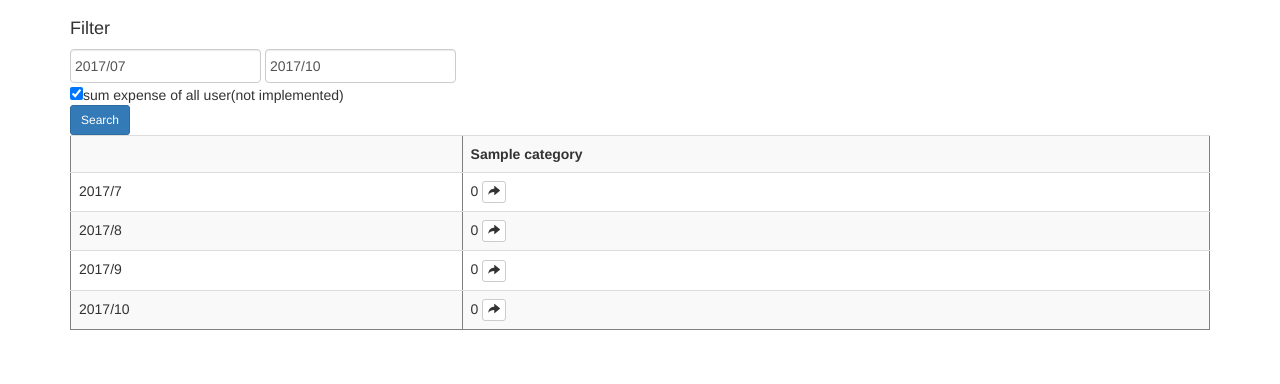
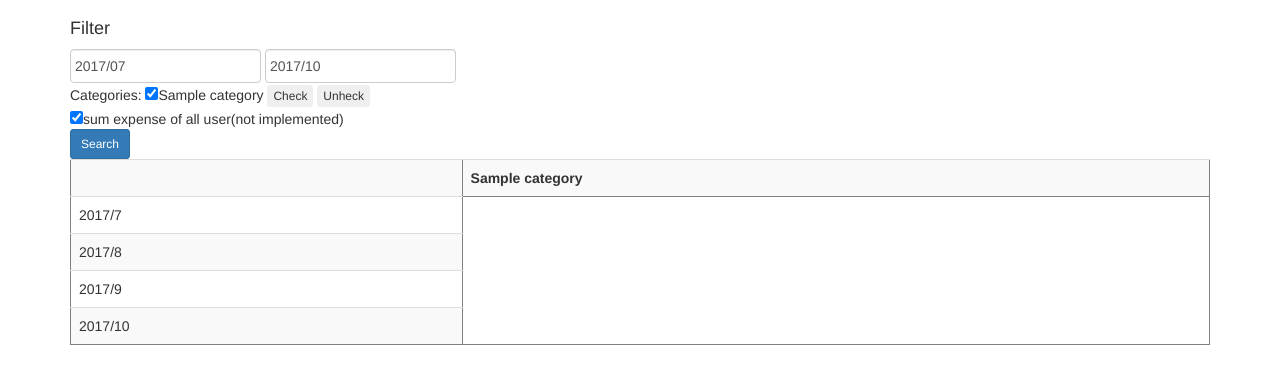
Before and after one commit to yauji/teller2, a Django app: page /t/monthlyreport in a window 1280 px wide. Shown: the part 51-435 px from the top of the page. Run offline with Django 3.2, Linux system fonts and the light colour scheme; a user stored in the database is signed in; tables that the repository leaves empty hold one stand-in row (values such as "Sample post"); parts of the project's set-up code (start-up, migrations or seed data) failed here and were passed over; some libraries are stand-ins or nearby versions.

Commit message:
Updated monthly report. filter with category.

```diff
--- a/trans/templates/trans/monthlyreport.html
+++ b/trans/templates/trans/monthlyreport.html
@@ -17,7 +17,7 @@
   <input type="text" class="form-control mb-2 mr-sm-2 mb-sm-0 datepicker" id="datefrom" name="datefrom"  placeholder="From yyyy/mm/dd" value="{{datefrom}}">
   <input type="text" class="form-control mb-2 mr-sm-2 mb-sm-0 datepicker" id="dateto" name="dateto"  placeholder="to yyyy/mm/dd" value="{{dateto}}">
 
-  <!--
+
       <div id="category">
   Categories:
   {% for c in category_list %}
@@ -27,7 +27,6 @@
   <button id="ccheck" type="button" class="btn btn-outline-info btn-xs">Check</button>
   <button id="cuncheck" type="button" class="btn btn-outline-info btn-xs">Unheck</button>
   </div>
-    -->
 
   <div id="user">
     <input type="checkbox" name="alluser" {% if alluser %}checked="checked"{% endif %}>sum expense of all user(not implemented)</input>
@@ -46,7 +45,9 @@
   <tr>
     <th></th>
     {% for c in category_list %}
+    {% if c.selected %}
     <th>{{c.name}}</th>
+    {% endif %}
     {% endfor %}
   </tr>
 
--- a/trans/views.py
+++ b/trans/views.py
@@ -122,7 +122,8 @@ def monthlyreport(request):
     alluser = True
 
     #category--
-    category_list = get_category_list()
+    category_list = get_category_list_ui(request)
+    #category_list = get_category_list()
 
 
     #monthly report---
@@ -144,21 +145,20 @@ def monthlyreport(request):
 
 
             eachCates = []
+            #hoge
+            for c in get_category_list():
+                if str(c.id) in request.POST.getlist('categorys'):
+                    #todo consider user
+                    sum = Trans.objects.filter(category=c, date__gte=scfrom, date__lt=scto).aggregate(Sum('expense'))
 
-            for c in get_category_list():
-                #todo consider user
-                sum = Trans.objects.filter(category=c, date__gte=scfrom, date__lt=scto).aggregate(Sum('expense'))
+                    eachCate = {}
+                    eachCate["category_id"] = c.id
 
-                eachCate = {}
-                eachCate["category_id"] = c.id
-
-                if sum["expense__sum"] is not None:
-                    eachCate["sum"]  = sum["expense__sum"]
-                else:
-                    eachCate["sum"]  = 0
-                eachCates.append(eachCate)
-                #mr4months.append(mr)
-                #print (sum)
+                    if sum["expense__sum"] is not None:
+                        eachCate["sum"]  = sum["expense__sum"]
+                    else:
+                        eachCate["sum"]  = 0
+                        eachCates.append(eachCate)
 
             mr.yearmonth = str(year) + "/" + str(month)
             mr.dateTo = str(year) + "/" + str(month) + "/" + get_lastday(year, month)
@@ -421,38 +421,10 @@ def list(request):
 
     #category---
     categorygroup_list = CategoryGroup.objects.order_by('order')
+    category_list = get_category_list_ui(request)
 
-    #sort with group and order---
-    category_list = []
-    #checkbox value
-    #categorys = []
-    for cg in categorygroup_list:
-        clist = Category.objects.filter(group = cg).order_by('order')
-        #category_list.extend(clist)
 
-        for c in clist:
-            cui = CategoryUi()
-            cui.id = c.id
-            cui.name = c.name
-            if 'filtered' in request.POST:
-                if str(c.id) in request.POST.getlist('categorys'):
-                    cui.selected = True
-                else:
-                    #TODO how to unchecked checkbox..
-                    cui.selected = False
-            else:
-                cui.selected = True
-            category_list.append(cui)
-
-        """
-        for c in clist:
-            categorys.append(str(c.id))
-        """
-    """
-    if not 'filterd' in request.POST:
-        str_datefrom = ''
-    """
-
+    #--
     paginator = Paginator(latest_trans_list, 50)
 
     page = request.GET.get('page')
@@ -518,6 +490,34 @@ def get_category_list():
         category_list.extend(clist)
 
     return category_list
+
+def get_category_list_ui(request):
+    categorygroup_list = CategoryGroup.objects.order_by('order')
+
+    #sort with group and order---
+    category_list = []
+    #checkbox value
+    #categorys = []
+    for cg in categorygroup_list:
+        clist = Category.objects.filter(group = cg).order_by('order')
+        #category_list.extend(clist)
+
+        for c in clist:
+            cui = CategoryUi()
+            cui.id = c.id
+            cui.name = c.name
+            if 'filtered' in request.POST:
+                if str(c.id) in request.POST.getlist('categorys'):
+                    cui.selected = True
+                else:
+                    #TODO how to unchecked checkbox..
+                    cui.selected = False
+            else:
+                cui.selected = True
+            category_list.append(cui)
+
+    return category_list
+
 
 
 def get_lastday(year, month):
```
